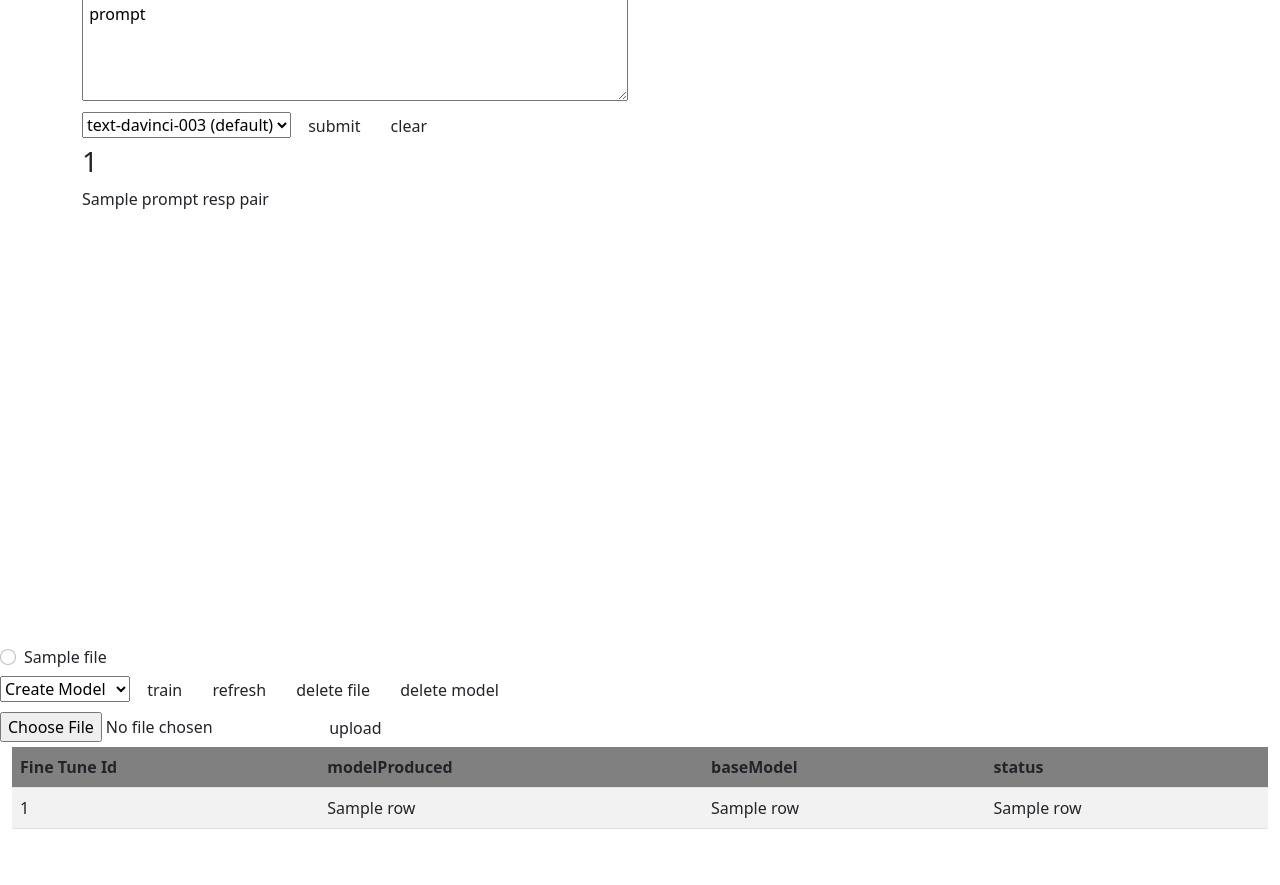
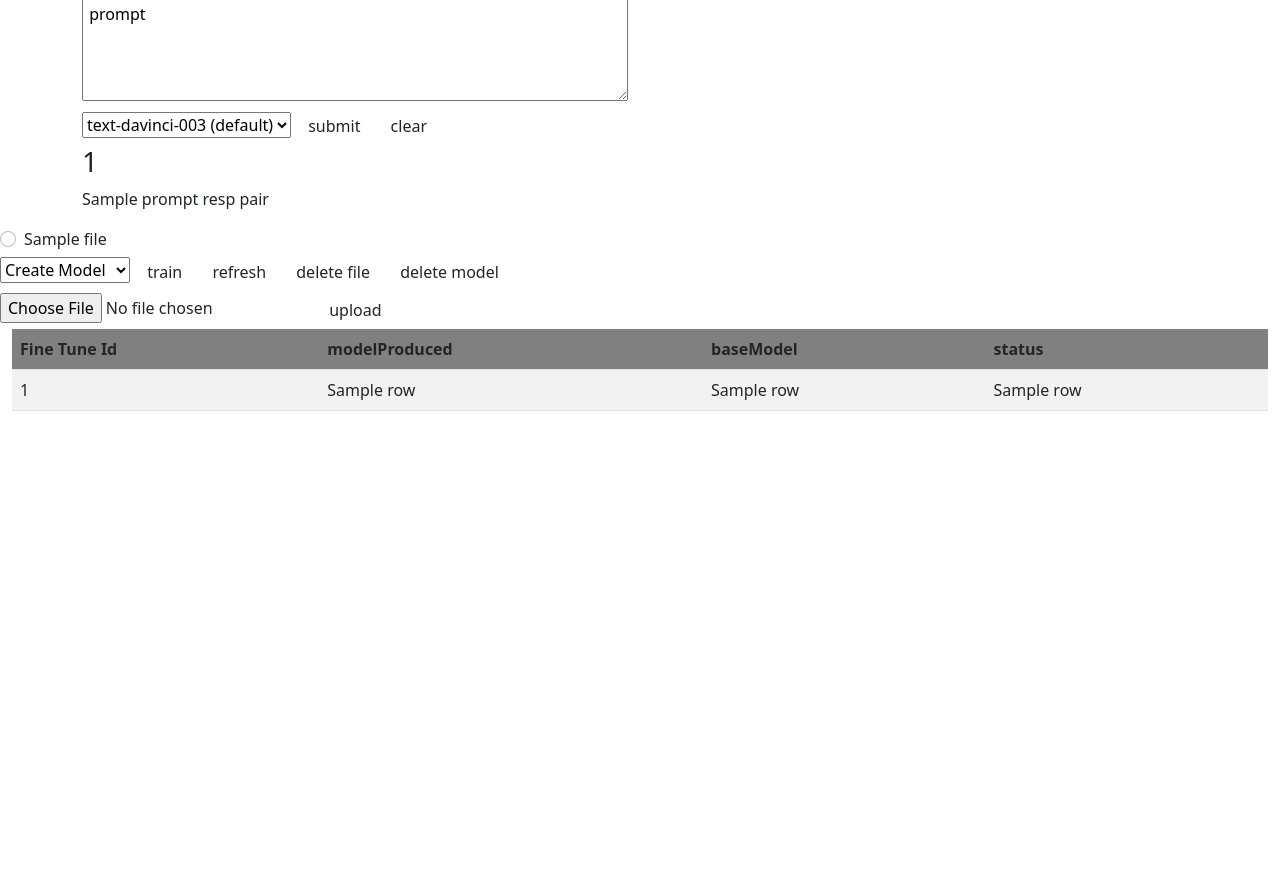
Before and after one commit to kaplannp/buildYourOpenAi, a Flask app: template templates/index.html in a window 1280 px wide. Shown: the part 103-988 px from the top of the page. After the commit the page ends 514 px from the top, so only its background shows below. Run offline with Flask 2, Linux system fonts and the light colour scheme; the template is opened without the code that fills it: most values are stand-ins (such as "Sample title", 1, 10 or a date in 2020).

Commit message:
Fixed scrollbar for prompts and finetune table

```diff
--- a/static/style.css
+++ b/static/style.css
@@ -13,5 +13,5 @@ textarea {
 }
 
 .conversation {
-	height: 500px;
+	max-height: 500px;
 }
```
